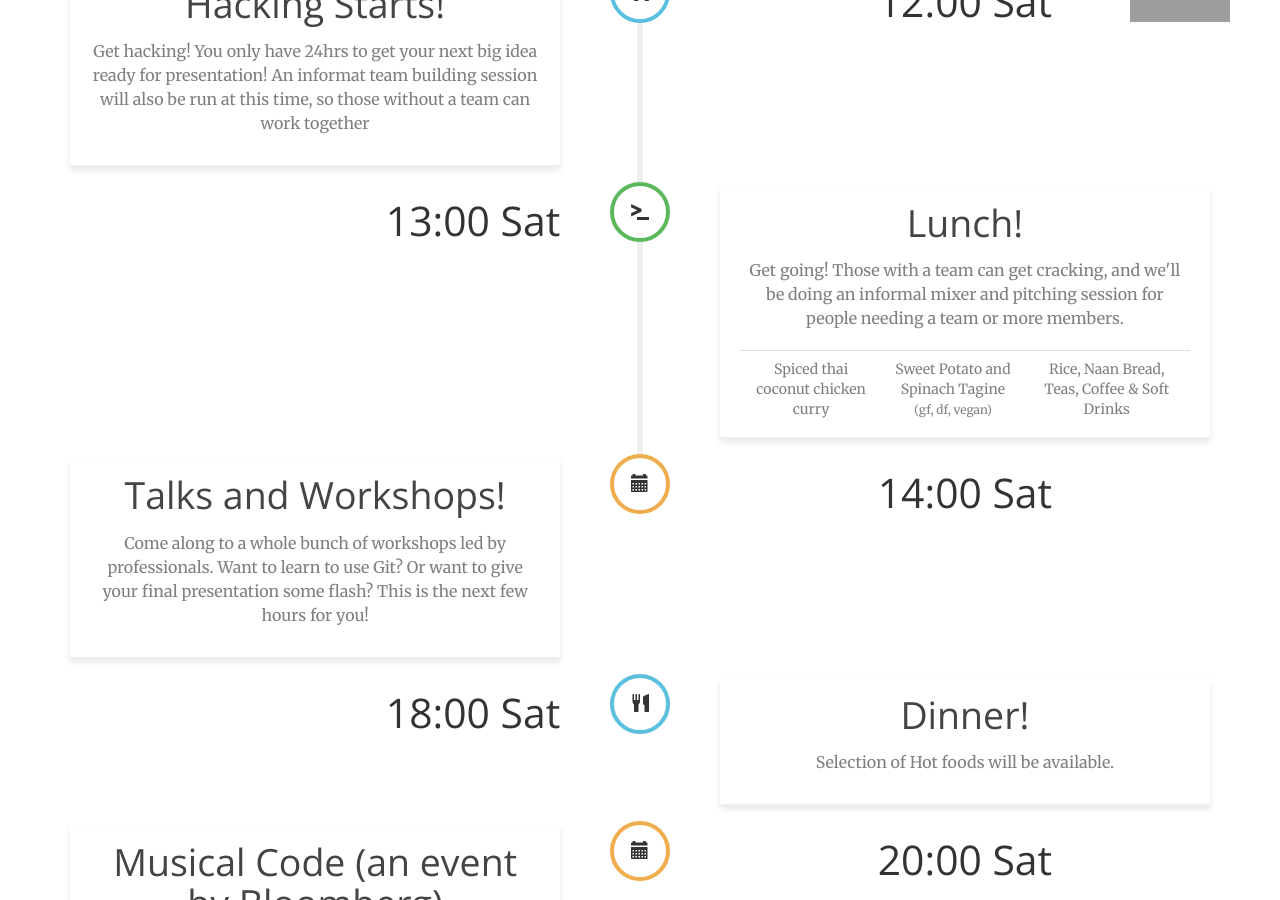
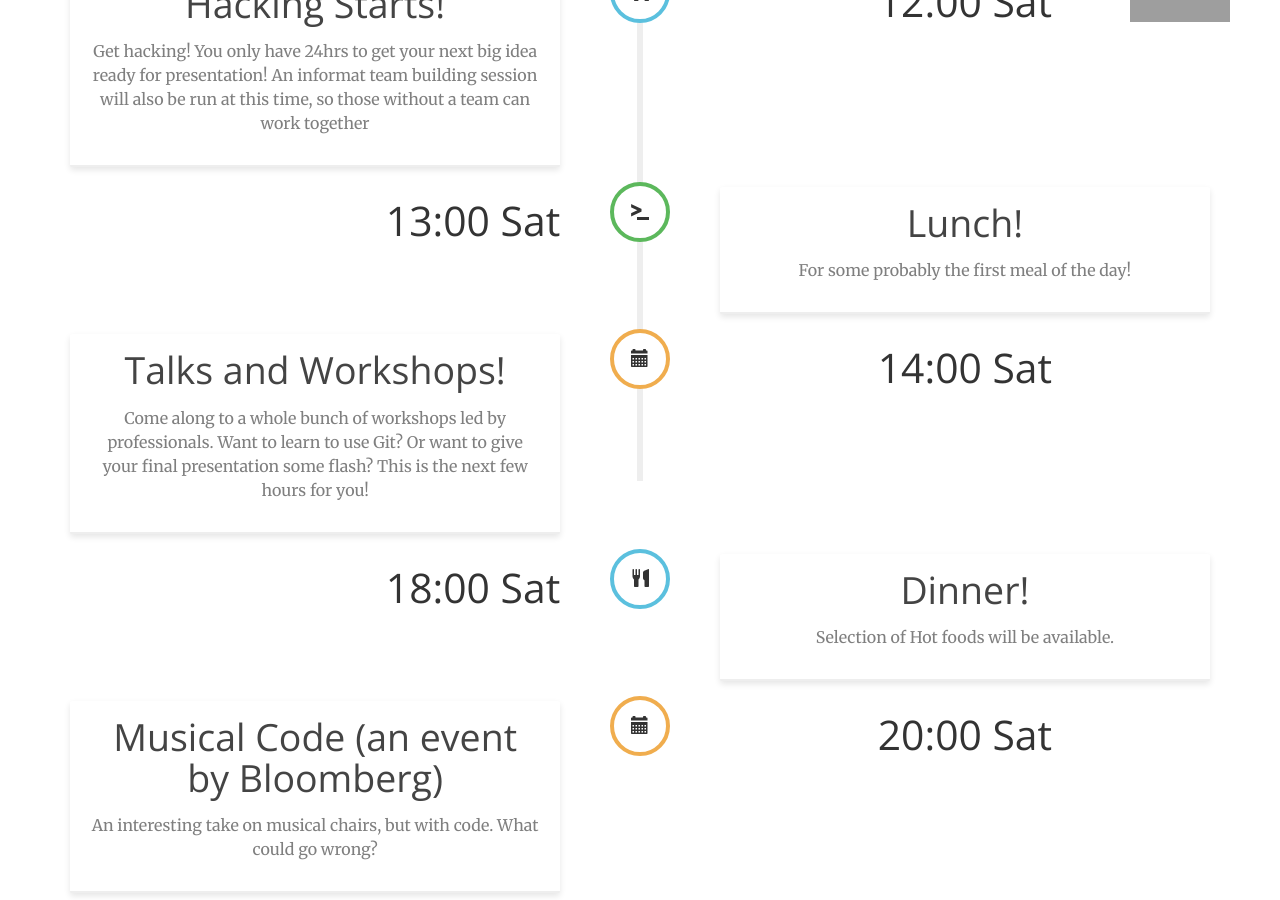
Before and after one commit to compsoc-edinburgh/htb16-site, a Jekyll site: the page built from index.html, in a window 1280 px wide and 900 px high, scrolled down 4060 px. Built offline with Jekyll 4.4.1, drawn with Linux system fonts in a browser that asks for light colours; some of the changed text lies outside the part shown; grey boxes are pictures that could not be loaded.

Commit message:
minor spelling changes, and a few edits to some blocks

```diff
--- a/_includes/timeline.html
+++ b/_includes/timeline.html
@@ -49,14 +49,7 @@
       <h1 class="timeline-time">13:00 Sat</h1>
       <div class="timeline-content">
         <h1>Lunch!</h1>
-        <p>Get going! Those with a team can get cracking, and we'll be doing an informal mixer and pitching session for people needing a team or more members.</p>
-        <table class="table">
-          <tr>
-            <td>Spiced thai coconut chicken curry</td>
-            <td>Sweet Potato and Spinach Tagine <br><small>(gf, df, vegan)</small></td>
-            <td>Rice, Naan Bread, Teas, Coffee & Soft Drinks</td>
-          </tr>
-        </table>
+        <p>For some probably the first meal of the day!</p>
       </div>
     </div><!-- .timeline-block -->
 
@@ -95,7 +88,7 @@
       <h1 class="timeline-time">20:00 Sat</h1>
       <div class="timeline-content">
         <h1>Musical Code (an event by Bloomberg)</h1>
-        <p>An interesting take on musical chaairs, but with code. What could go wrong?</p>
+        <p>An interesting take on musical chairs, but with code. What could go wrong?</p>
       </div>
     </div><!-- .timeline-block -->
 
```
